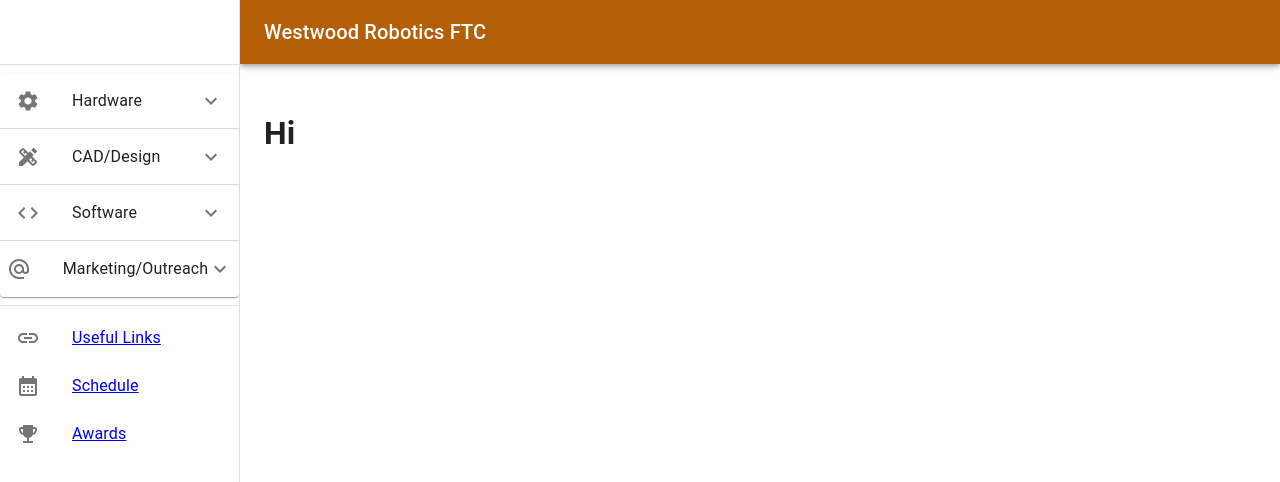
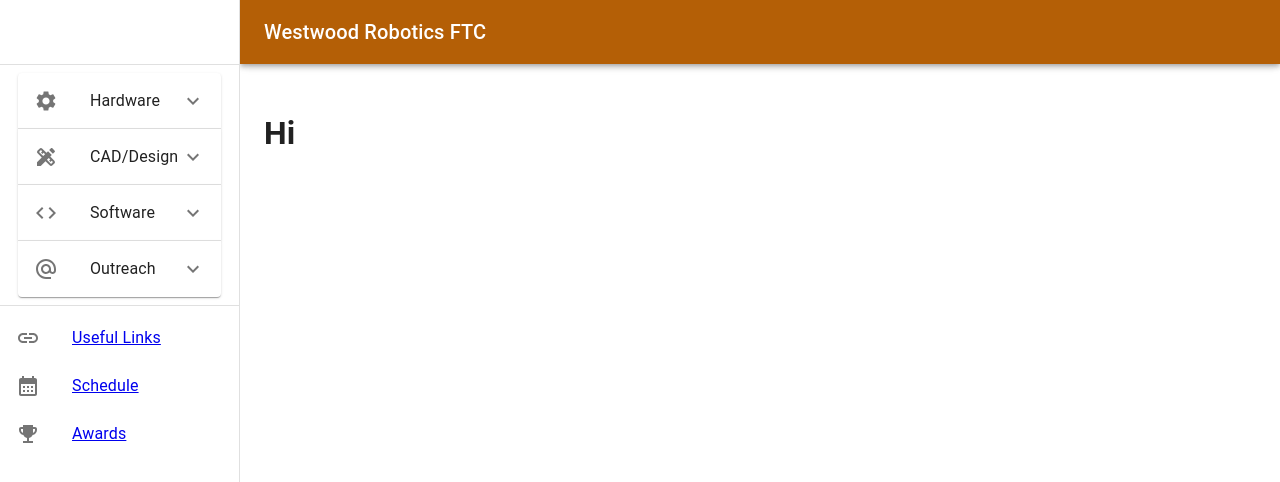
Before and after one commit to Reet-Sinha/wwroboftc, a React (Create React App) app: page / in a window 1280 px wide. Shown: the top 482 px of the page. Built offline with nearby package versions, Linux system fonts and the light colour scheme.

Commit message:
centered the drawer

```diff
--- a/src/Components/ResponsiveDrawer.js
+++ b/src/Components/ResponsiveDrawer.js
@@ -33,7 +33,7 @@ const keyPages = {
     'Hardware':<SettingsIcon/>,
     'CAD/Design':<DesignServicesIcon/>,
     'Software': <CodeIcon/>,
-    'Marketing/Outreach':<AlternateEmailOutlinedIcon/>
+    'Outreach':<AlternateEmailOutlinedIcon/>
 }
 
 const extraPages = {
@@ -54,16 +54,18 @@ function ResponsiveDrawer(props) {
     <div>
       <Toolbar />
       <Divider />
-      <List>
+      <List sx={{
+        width: { sm: `calc(85%)` },
+        mx: "auto"
+      }}>
         {Object.keys(keyPages).map((text, index) => (
           <Accordion>
           <AccordionSummary
             expandIcon={<ExpandMoreIcon />}
             aria-controls="panel1a-content"
             id="panel1a-header"
-            className="roundedCorner"
           >
-            <ListItem key={text} disablePadding className='roundedCorner'>
+            <ListItem key={text} disablePadding>
                <ListItemIcon>
                  {keyPages[text]}
                </ListItemIcon>
```
